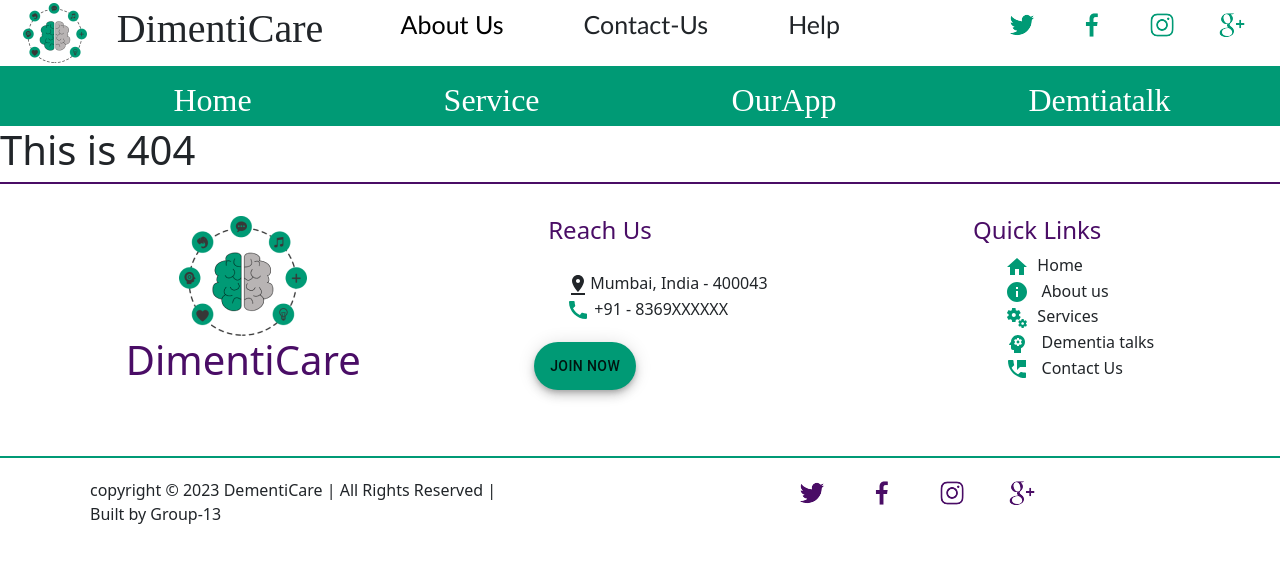
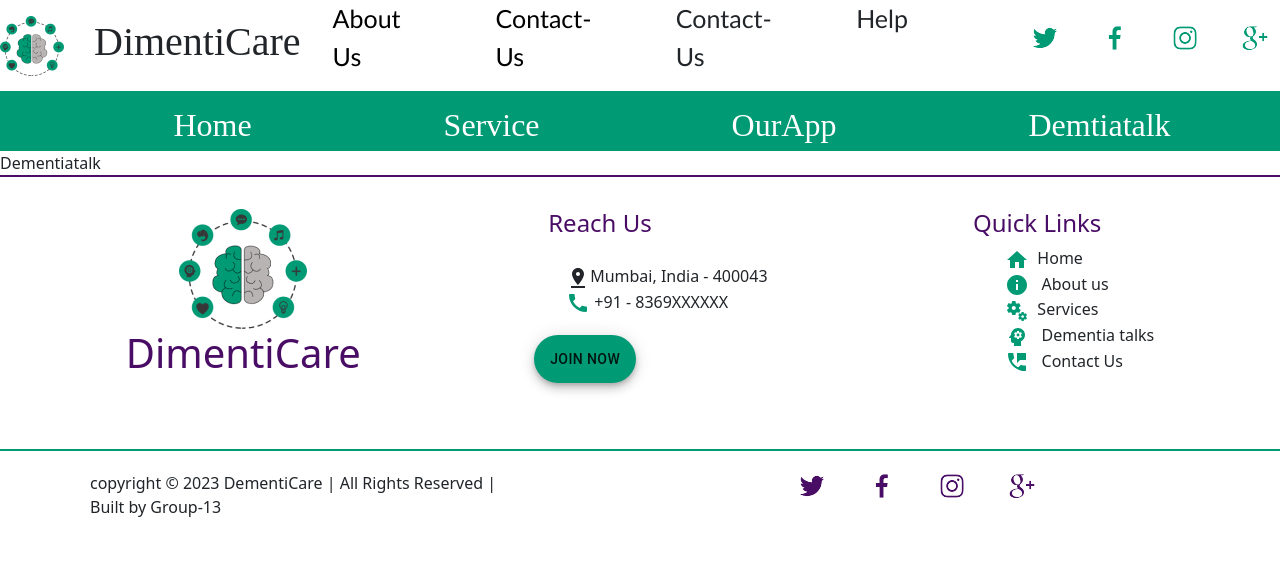
Before and after one commit to Group-ZHAP/DementiaCare-Web-app, a React (Create React App) app: page /Dementiatalk in a window 1280 px wide. Shown: the top 562 px of the page. Built offline with nearby package versions, Linux system fonts and the light colour scheme; the HTML template or start-up script is replaced by a standard one.

Commit message:
Dementia_Routes

```diff
--- a/src/App.js
+++ b/src/App.js
@@ -9,6 +9,7 @@ import Footer from "./Footer";
 import About from "./pages/About";
 import Registration from "./Auth/Registration";
 import Login from "./Auth/Login";
+import Dementiatalk from "./pages/Dementiatalk";
 function App() {
   return (
     <div>
@@ -16,6 +17,7 @@ function App() {
       <Routes>
         <Route exact path="/" element={<Home />}></Route>
         <Route exact path="/About" element={<About />}></Route>
+        <Route exact path="/Dementiatalk" element={<Dementiatalk />}></Route>
         <Route exact path="/Register" element={<Registration />}></Route>
         <Route exact path="/Login" element={<Login />}></Route>
         <Route path="*" element={<NoMatch />} />
--- a/src/components/HeaderNav.js
+++ b/src/components/HeaderNav.js
@@ -22,6 +22,14 @@ const HeaderNav = () => {
                 style={{ color: "black", textDecoration: "none" }}
               >
                 About Us
+              </Link>
+            </li>
+            <li style={{ marginRight: "80px" }}>
+              <Link
+                to="/Dementiatalk"
+                style={{ color: "black", textDecoration: "none" }}
+              >
+                Contact-Us
               </Link>
             </li>
             <li style={{ marginRight: "80px" }}>Contact-Us</li>
--- /dev/null
+++ b/src/pages/Dementiatalk.js
@@ -0,0 +1,7 @@
+import React from "react";
+
+function Dementiatalk() {
+  return <div>Dementiatalk</div>;
+}
+
+export default Dementiatalk;
```
